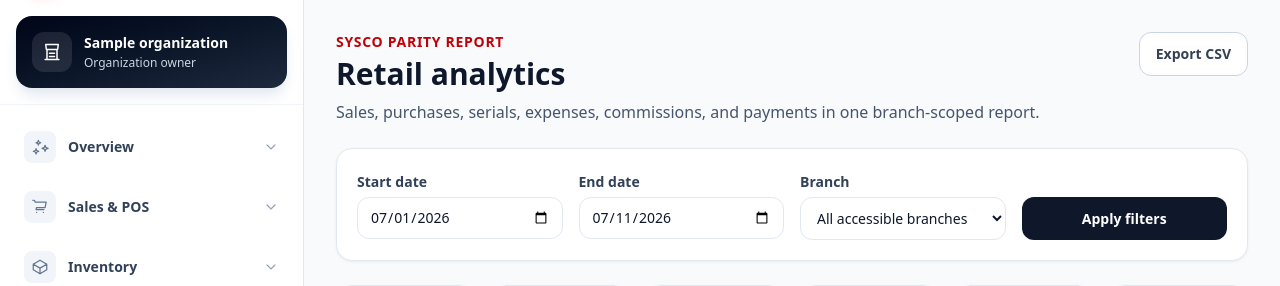
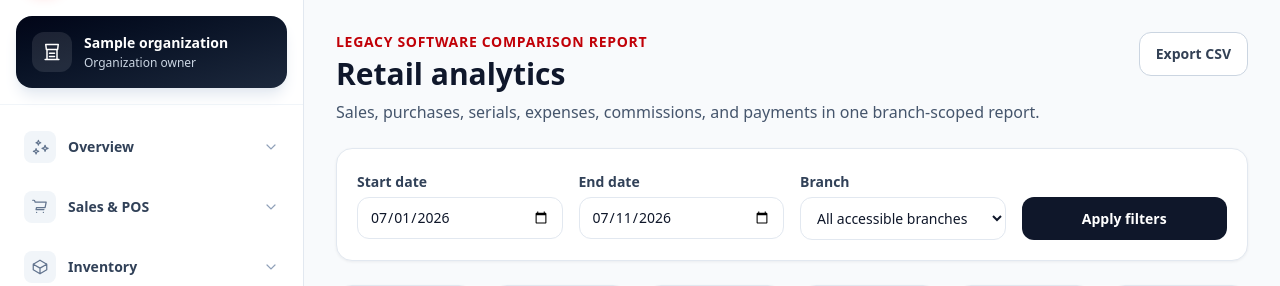
Before and after one commit to EnockOMONDI/MobiPOS, a Django app: page /reports/retail-analytics/ in a window 1280 px wide. Shown: the part 65-351 px from the top of the page. Run offline with Django 5.2, Linux system fonts and the light colour scheme; a user stored in the database is signed in; data comes from the database, SQL or seed files in the repository; tables that the repository leaves empty hold one stand-in row (values such as "Sample post"); data that the repository does not hold is empty; style sheets or scripts are compiled from the project's sources; parts of the project's set-up code (start-up, migrations or seed data) failed here and were passed over; some libraries are stand-ins or nearby versions.

Commit message:
Remove Sysco mentions from frontend copy

```diff
--- a/templates/marketing/landing.html
+++ b/templates/marketing/landing.html
@@ -673,7 +673,7 @@
               <tr>
                 <th>Area</th>
                 <th>Generic POS Systems</th>
-                <th>Sysco POS / Legacy Workflows</th>
+                <th>Legacy / Old Software Workflows</th>
                 <th>MobiPOS</th>
               </tr>
             </thead>
--- a/templates/reports/retail_analytics.html
+++ b/templates/reports/retail_analytics.html
@@ -3,7 +3,7 @@
 {% block content %}
 <div class="flex flex-wrap items-start justify-between gap-4">
   <div>
-    <p class="text-sm font-bold uppercase tracking-wider text-red-700">SYSCO parity report</p>
+    <p class="text-sm font-bold uppercase tracking-wider text-red-700">Legacy software comparison report</p>
     <h1 class="mt-1 text-3xl font-bold">Retail analytics</h1>
     <p class="mt-2 text-slate-600">Sales, purchases, serials, expenses, commissions, and payments in one branch-scoped report.</p>
   </div>
```
